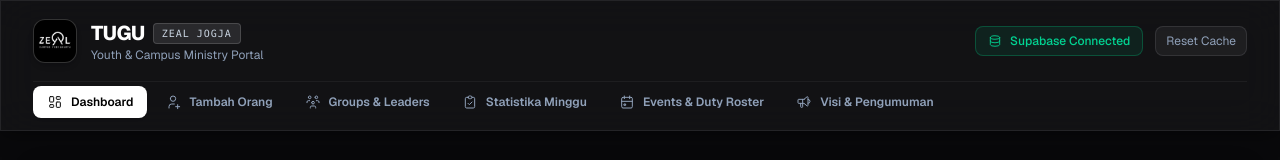
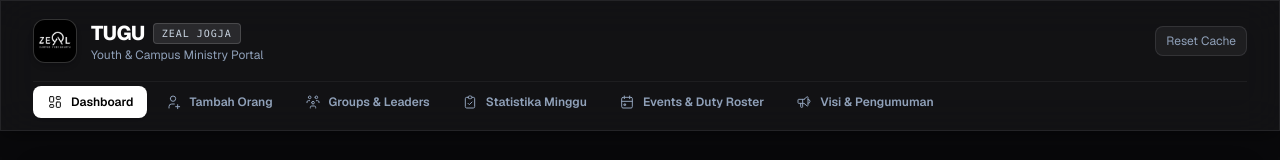
Before and after one commit to agadape/Zeal_pilar, a Next.js app: page / in a window 1280 px wide. Shown: the top 160 px of the page. Built offline with nearby package versions, Linux system fonts and the light colour scheme; no server answers; the database is empty.

Commit message:
fix: remove Supabase Connected status badge from Navbar

```diff
--- a/src/components/Navbar.tsx
+++ b/src/components/Navbar.tsx
@@ -1,16 +1,13 @@
 'use client';
 
 import Image from 'next/image';
-import { isSupabaseConfigured } from '@/lib/supabase';
 import {
   IconLayoutDashboard,
   IconUserPlus,
   IconUsersGroup,
   IconClipboardCheck,
   IconCalendarEvent,
-  IconSpeakerphone,
-  IconDatabase,
-  IconDeviceLaptop
+  IconSpeakerphone
 } from '@tabler/icons-react';
 
 interface NavbarProps {
@@ -57,19 +54,6 @@ export default function Navbar({ activeTab, setActiveTab }: NavbarProps) {
           </div>
 
           <div className="flex items-center space-x-3">
-            <div className={`flex items-center space-x-2 text-xs px-3 py-1.5 rounded-lg border ${
-              isSupabaseConfigured
-                ? 'bg-emerald-500/10 text-emerald-400 border-emerald-500/30'
-                : 'bg-zinc-900 text-slate-300 border-white/15'
-            }`}>
-              {isSupabaseConfigured ? (
-                <IconDatabase className="w-3.5 h-3.5 text-emerald-400" stroke={1.5} />
-              ) : (
-                <IconDeviceLaptop className="w-3.5 h-3.5 text-slate-400" stroke={1.5} />
-              )}
-              <span className="font-medium">{isSupabaseConfigured ? 'Supabase Connected' : 'Local Demo Mode'}</span>
-            </div>
-
             <button
               onClick={() => {
                 if (typeof window !== 'undefined') {
```
